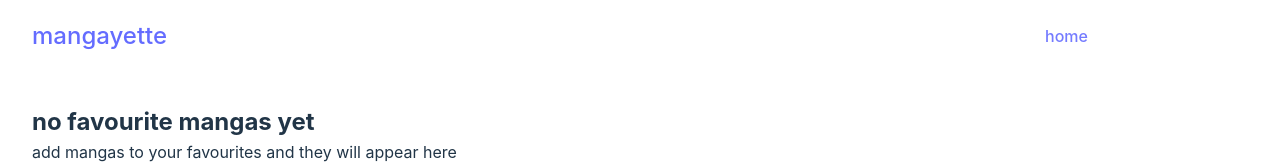
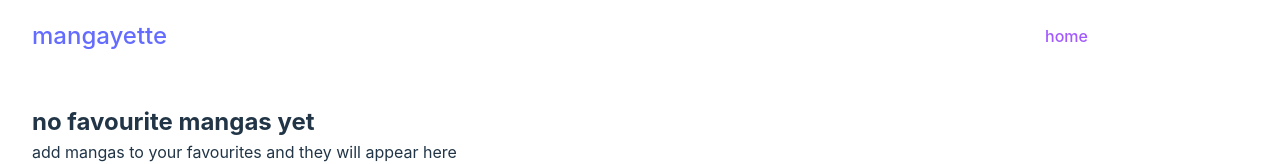
Before and after one commit to f4yette/mangayette, a React (Vite) app: page /favourites in a window 1280 px wide. In both pictures the pointer is over the link "home". Shown: the top 164 px of the page. Built offline with nearby package versions, Linux system fonts and the light colour scheme.

Commit message:
Update Navbar.css

```diff
--- a/src/css/Navbar.css
+++ b/src/css/Navbar.css
@@ -27,6 +27,10 @@
   transition: color 0.3s ease;
 }
 
+.nav-link:hover {
+  color: #a259ff;
+}
+
 @media (max-width: 768px) {
   .navbar {
     padding: 1rem;
```
